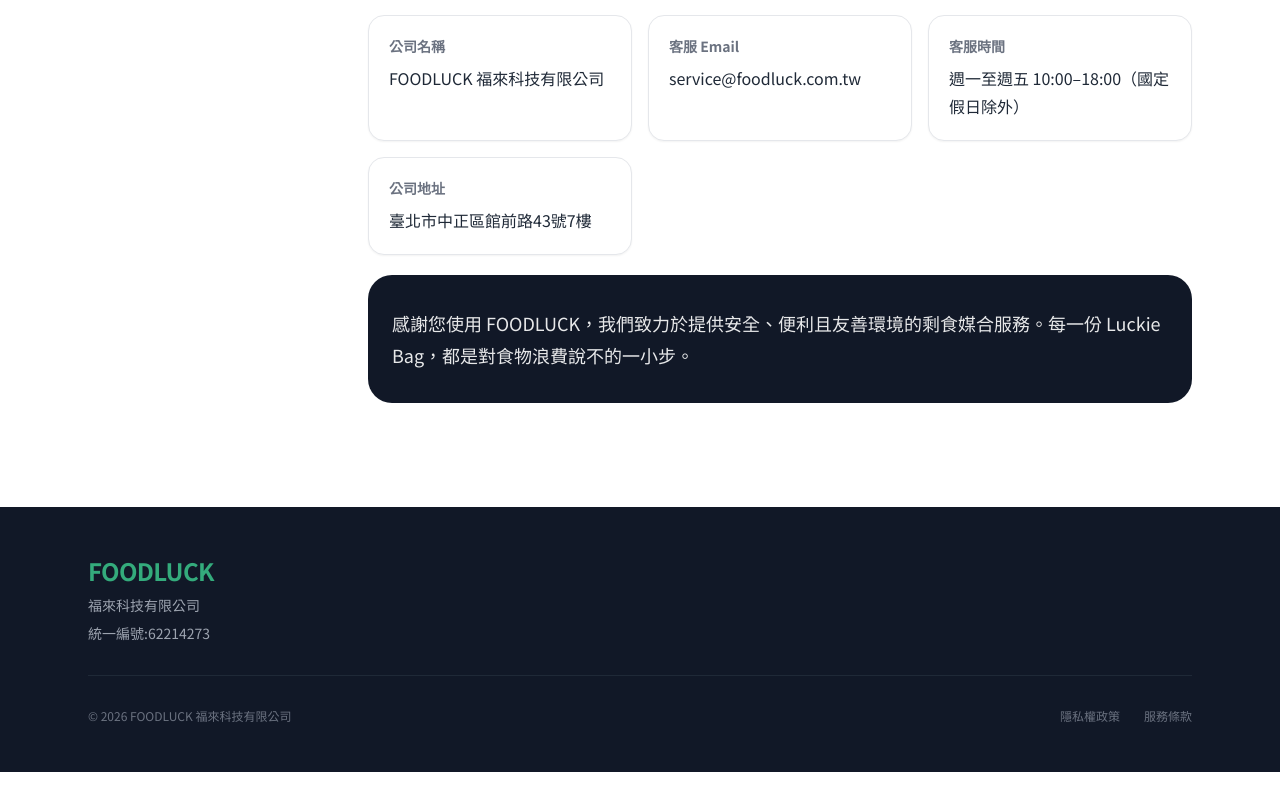
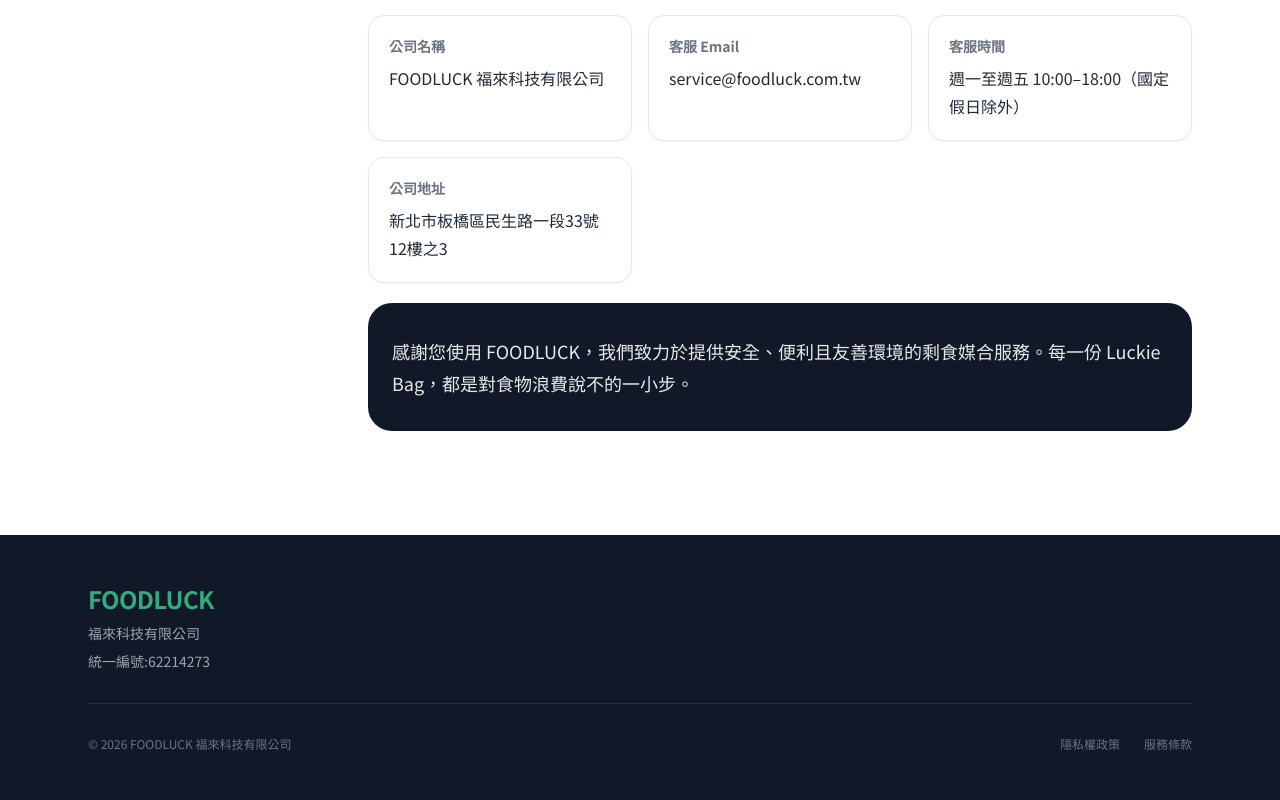
Before and after one commit to foodluckTW2026/foodluck-website, a Next.js app: page /terms in a window 1280 px wide. Shown: the part 8288-9088 px from the top of the page. Before the commit the page ends 9060 px from the top, so only its background shows below. Built offline with nearby package versions, Linux system fonts and the light colour scheme.

Commit message:
fix: 調整服務條款中食品變質及店家取消訂單的描述格式

```diff
--- a/src/app/terms/page.tsx
+++ b/src/app/terms/page.tsx
@@ -366,7 +366,9 @@
                                             7.3 食品安全事件之處理
                                         </h3>
                                         <p className="mt-3 text-base leading-8 text-gray-700">
-                                            若消費者於取餐後發現食品有腐敗、發霉、異味等明顯變質情形，請第一時間保留食品現狀（如尚未丟棄）及相關照片，並透過 APP 申訴功能或客服管道聯繫本平台。本平台將於收到通知後立即啟動審核程序，審核期間將先行提供全額退費，以保障消費者權益。
+                                            若消費者於取餐後發現食品有腐敗、發霉、異味等明顯變質情形，請第一時間保留食品現狀（如尚未丟棄）及相關照片，並透過
+                                            APP
+                                            申訴功能或客服管道聯繫本平台。本平台將於收到通知後立即啟動審核程序，審核期間將先行提供全額退費，以保障消費者權益。
                                         </p>
                                         <p className="mt-3 text-base leading-8 text-gray-700">
                                             若消費者因食用該食品產生身體不適，請儘速就醫並保留就醫紀錄，可一併提供予本平台作為後續處理依據。
@@ -381,7 +383,9 @@
                                             7.4 店家臨時取消訂單
                                         </h3>
                                         <p className="mt-3 text-base leading-8 text-gray-700">
-                                            若店家因當日實際銷售情況無法提供已被預訂之 Luckie Bag，本平台將主動取消該筆預約並通知消費者，並核發折價券作為補償。因本服務採現場付款方式，消費者尚未付款，無需另行申訴。
+                                            若店家因當日實際銷售情況無法提供已被預訂之
+                                            Luckie
+                                            Bag，本平台將主動取消該筆預約並通知消費者，並核發折價券作為補償。因本服務採現場付款方式，消費者尚未付款，無需另行申訴。
                                         </p>
                                     </div>
 
@@ -501,7 +505,7 @@
                                         ],
                                         [
                                             "公司地址",
-                                            "臺北市中正區館前路43號7樓",
+                                            "新北市板橋區民生路一段33號12樓之3",
                                         ],
                                     ].map(([label, value]) => (
                                         <div
```
